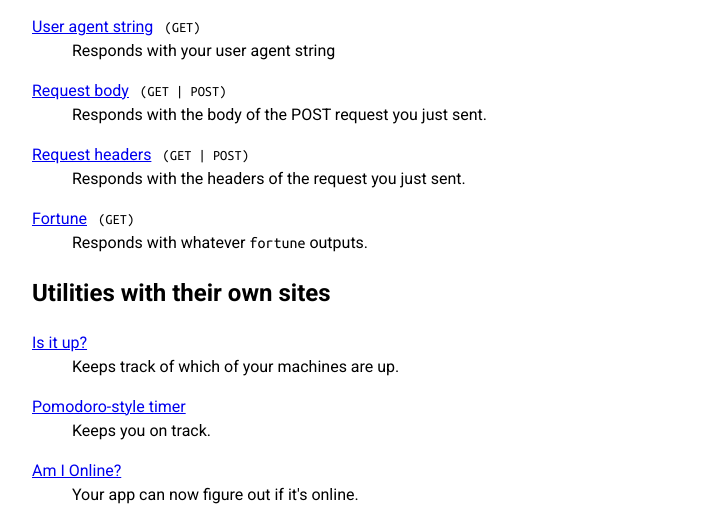
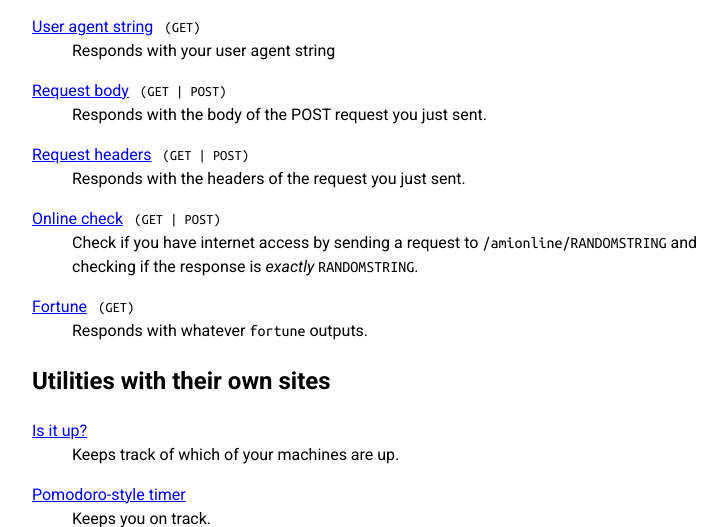
Before and after one commit to avacariu/utils-site, a Flask app: page / in a window 1280 px wide. Shown: the part 320-847 px from the top of the page, without its empty margins (258-985 px from the left). Before the commit the page ends 824 px from the top, so only its background shows below. Run offline with Flask 2, Linux system fonts and the light colour scheme.

Commit message:
Add /amionline route

```diff
--- a/app/templates/main.html
+++ b/app/templates/main.html
@@ -18,6 +18,9 @@
   <dt><a href="{{ url_for('request_headers') }}">Request headers</a> <span class="request-type">(GET | POST)</span></dt>
   <dd>Responds with the headers of the request you just sent.</dd>
 
+  <dt><a href="{{ url_for('amionline') }}">Online check</a> <span class="request-type">(GET | POST)</span></dt>
+  <dd>Check if you have internet access by sending a request to <code>/amionline/RANDOMSTRING</code> and checking if the response is <em>exactly</em> <code>RANDOMSTRING</code>.</dd>
+
   <dt><a href="{{ url_for('fortune') }}">Fortune</a> <span class="request-type">(GET)</span></dt>
   <dd>Responds with whatever <code>fortune</code> outputs.</dd>
 </dl>
--- a/app/views.py
+++ b/app/views.py
@@ -9,26 +9,26 @@ def index():
     return render_template('main.html',
             title = "Utils")
 
-@app.route('/ip')
+@app.route('/raw/ip')
 def ip():
     addr = request.remote_addr
     if addr.startswith('::ffff:'):
         addr = addr.split(':')[-1]
     return Response(addr, mimetype="text/plain")
 
-@app.route('/user-agent')
+@app.route('/raw/user-agent')
 def user_agent():
     return Response(request.user_agent.string, mimetype="text/plain")
 
-@app.route('/request-body', methods=['GET', 'POST'])
+@app.route('/raw/request-body', methods=['GET', 'POST'])
 def request_body():
     return Response(request.environ['body_copy'], mimetype="text/plain")
 
-@app.route('/request-headers', methods=['GET', 'POST'])
+@app.route('/raw/request-headers', methods=['GET', 'POST'])
 def request_headers():
     return Response(str(request.headers), mimetype="text/plain")
 
-@app.route('/fortune')
+@app.route('/raw/fortune')
 def fortune():
     options = {
         'all': ('fortune_count', 'fortune_%d'),
@@ -48,3 +48,13 @@ def fortune():
     fortune = cache.get(key % fortune_number)
 
     return Response(fortune.strip(), mimetype="text/plain")
+
+@app.route('/amionline')
+@app.route('/amionline/<string:foo>', methods=['GET', 'POST'])
+def amionline(foo=None):
+    if foo is None:
+        res = "Usage: GET /amionline/RANDOM_STRING"
+    else:
+        res = foo
+
+    return Response(res, mimetype="text/plain")
```
